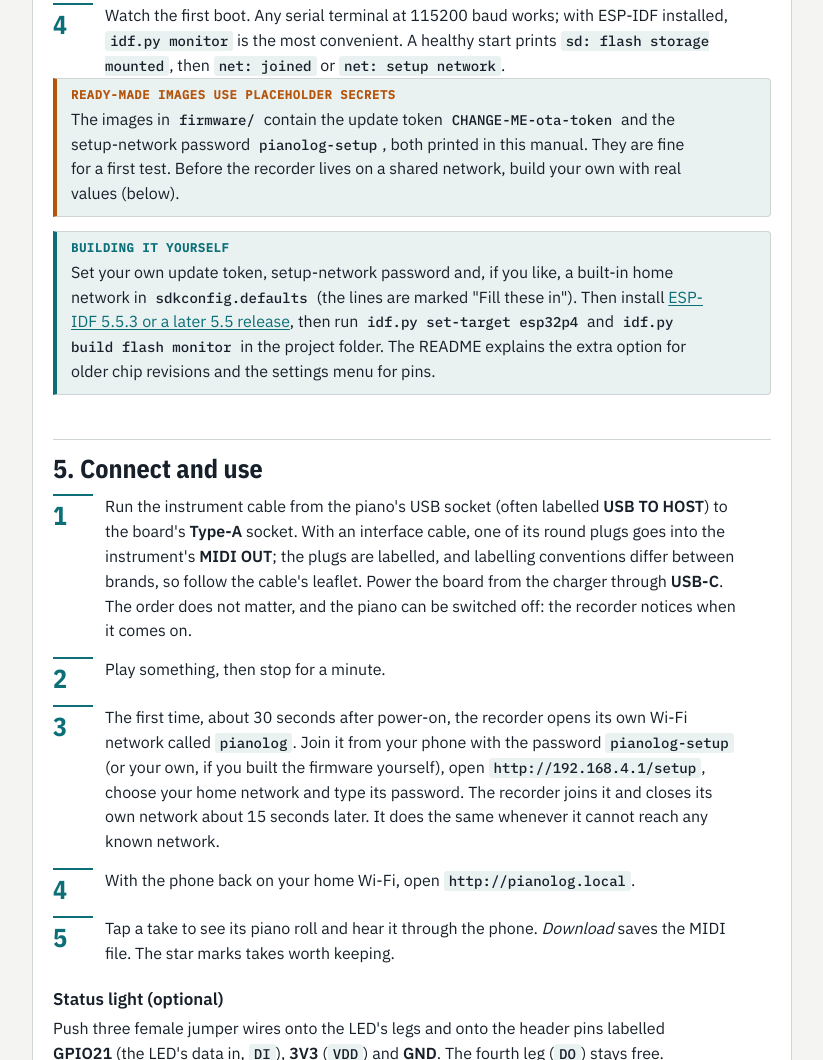
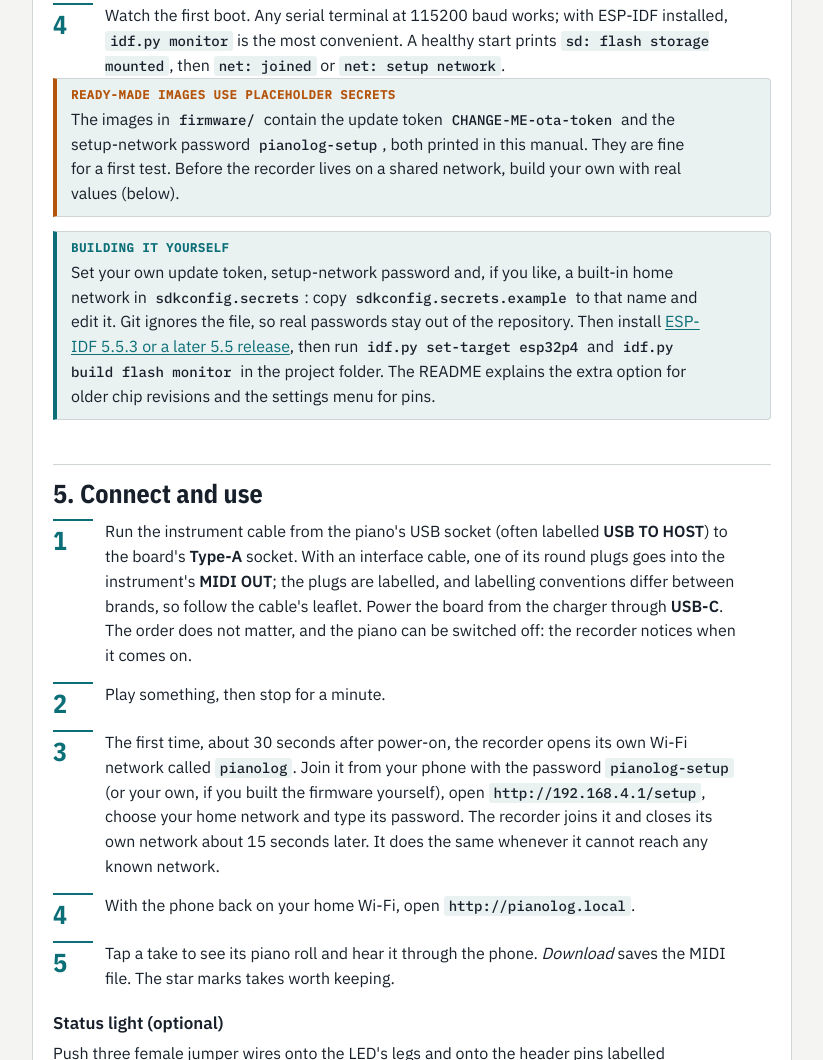
Before and after one commit to PiotrJander/pianolog, a plain HTML site: page docs/index.html in a window 1280 px wide. Shown: the part 3088-4148 px from the top of the page, without its empty margins (228-1051 px from the left). Drawn offline with nearby package versions, Linux system fonts and the light colour scheme.

Commit message:
Keep real secrets in a gitignored sdkconfig.secrets
The build layers sdkconfig.secrets over the committed defaults when it
exists, also for the rev1 variant; sdkconfig.secrets.example shows the keys.
sdkconfig.defaults keeps placeholders only.

Co-Authored-By: Claude Opus 5.5 <noreply@anthropic.com>
Claude-Session: https://claude.ai/code/session_01FN7scEzQnEvY4T5pf84owH

```diff
--- a/docs/index.html
+++ b/docs/index.html
@@ -191,7 +191,7 @@ wifi_pass=YourPassword</code></pre>
 <div class="caution"><b>Ready-made images use placeholder secrets</b>
 <p>The images in <code>firmware/</code> contain the update token <code>CHANGE-ME-ota-token</code> and the setup-network password <code>pianolog-setup</code>, both printed in this manual. They are fine for a first test. Before the recorder lives on a shared network, build your own with real values (below).</p></div>
 <div class="note"><b>Building it yourself</b>
-<p>Set your own update token, setup-network password and, if you like, a built-in home network in <code>sdkconfig.defaults</code> (the lines are marked "Fill these in"). Then install <a href="https://docs.espressif.com/projects/esp-idf/en/v5.5.3/esp32p4/get-started/index.html">ESP-IDF 5.5.3 or a later 5.5 release</a>, then run <code>idf.py set-target esp32p4</code> and <code>idf.py build flash monitor</code> in the project folder. The README explains the extra option for older chip revisions and the settings menu for pins.</p></div>
+<p>Set your own update token, setup-network password and, if you like, a built-in home network in <code>sdkconfig.secrets</code>: copy <code>sdkconfig.secrets.example</code> to that name and edit it. Git ignores the file, so real passwords stay out of the repository. Then install <a href="https://docs.espressif.com/projects/esp-idf/en/v5.5.3/esp32p4/get-started/index.html">ESP-IDF 5.5.3 or a later 5.5 release</a>, then run <code>idf.py set-target esp32p4</code> and <code>idf.py build flash monitor</code> in the project folder. The README explains the extra option for older chip revisions and the settings menu for pins.</p></div>
 
 <h2>5. Connect and use</h2>
 <ol class="steps">
```
Also changed, not shown: CMakeLists.txt, 4 other files.
